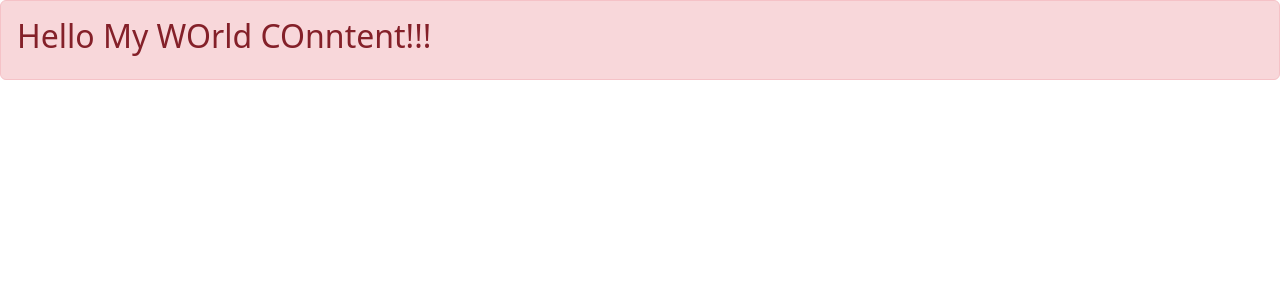
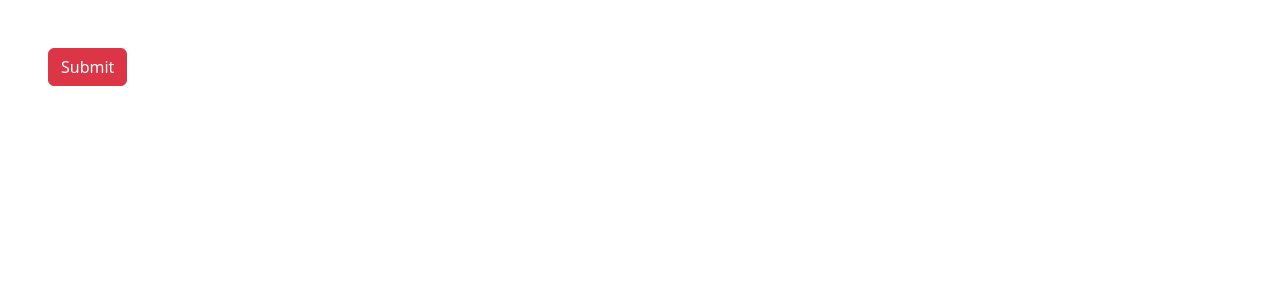
Before and after one commit to indraworks/mosh-react18-basic, a React (Vite) app in the folder 01-BasicApp/: page / in a window 1280 px wide. Shown: the top 300 px of the page. Built offline with nearby package versions, Linux system fonts and the light colour scheme.

Commit message:
mmbuat button dan function & propsnya

```diff
--- a/01-BasicApp/src/App.tsx
+++ b/01-BasicApp/src/App.tsx
@@ -1,7 +1,14 @@
-import Alert from "./components/Alert";
-
+import Button from "./components/Button";
+const tulisan: string = "Submit";
 const App = () => {
-  return <Alert>{<h2>Hello My WOrld COnntent!!!</h2>} </Alert>;
+  const handleClick = () => console.log("hi click");
+  return (
+    <div className="p-5 ">
+      <Button prOnClick={handleClick} color="danger">
+        {tulisan}
+      </Button>
+    </div>
+  );
 };
 
 export default App;
--- /dev/null
+++ b/01-BasicApp/src/components/Button.tsx
@@ -0,0 +1,19 @@
+import { ReactNode } from "react";
+
+interface Props {
+  children: ReactNode;
+  prOnClick: () => void;
+  color?: "primary" | "secondary" | "danger" | undefined;
+}
+
+const Button = ({ children, prOnClick, color = "danger" }: Props) => {
+  //onClick sbelah kiri adalwah bawaan tuap2 component tag utk event
+  //yg dalam kurung sblah kanan adalah param dari APp.tsx atau parent !
+  return (
+    <button onClick={prOnClick} className={"btn btn-" + color}>
+      {children}
+    </button>
+  );
+};
+
+export default Button;
```
